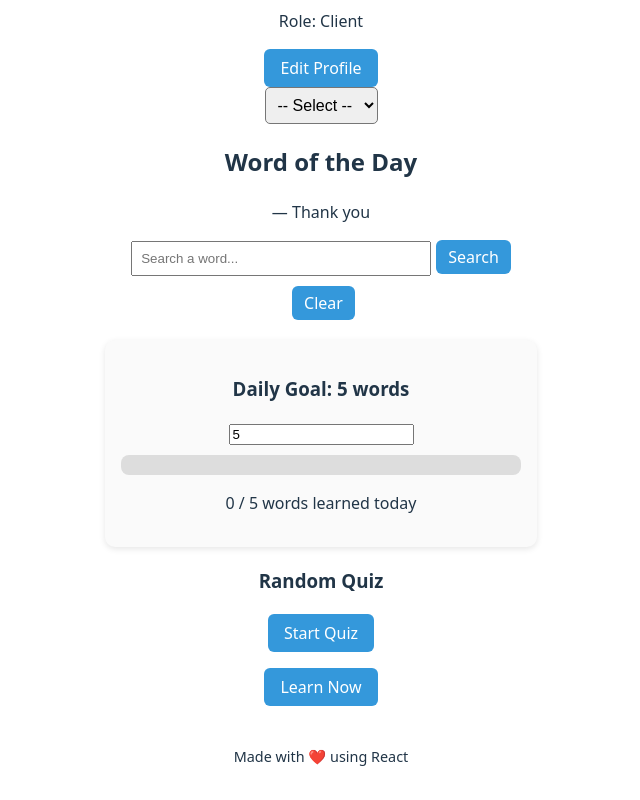
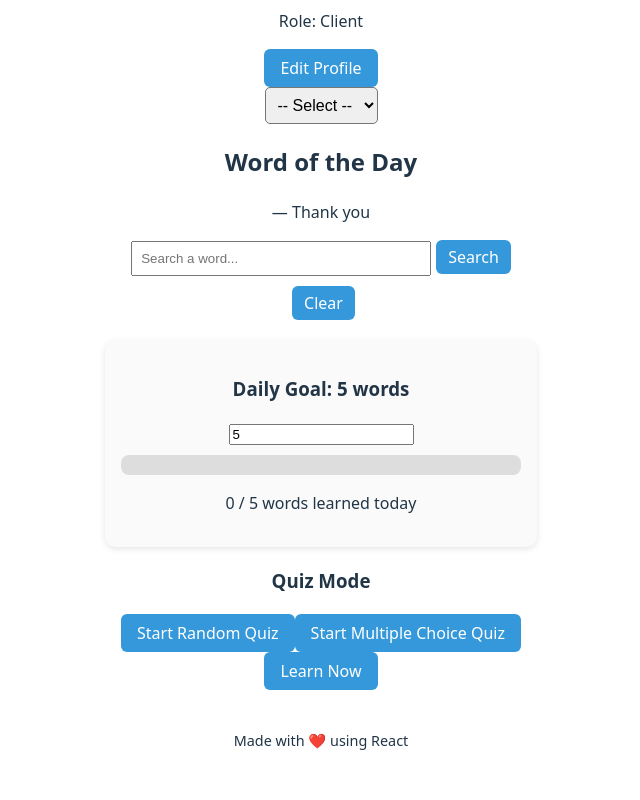
Before and after one commit to junk-value/Lang-Learn, a React (Vite) app in the folder frontend/learn-lang/: page / in a window 1280 px wide. Shown: the part 3498-4298 px from the top of the page, without its empty margins (319-959 px from the left). Built offline with nearby package versions, Linux system fonts and the light colour scheme.

Commit message:
Quiz integrated with QuizMode

```diff
--- a/frontend/learn-lang/src/components/QuizMode.jsx
+++ b/frontend/learn-lang/src/components/QuizMode.jsx
@@ -1,11 +1,13 @@
 import { useState } from "react";
+import Quiz from "./Quiz";
 
 export default function QuizMode({ words }) {
+  const [mode, setMode] = useState(null); // "random" or "mcq"
   const [currentWord, setCurrentWord] = useState(null);
   const [answer, setAnswer] = useState("");
   const [feedback, setFeedback] = useState("");
 
-  const startQuiz = () => {
+  const startRandomQuiz = () => {
     if (words.length === 0) {
       setFeedback("No words to quiz yet!");
       return;
@@ -14,6 +16,7 @@ export default function QuizMode({ words }) {
     setCurrentWord(randomWord);
     setAnswer("");
     setFeedback("");
+    setMode("random");
   };
 
   const checkAnswer = () => {
@@ -27,21 +30,63 @@ export default function QuizMode({ words }) {
 
   return (
     <div className="quiz-mode">
-      <h3>Random Quiz</h3>
-      {!currentWord ? (
-        <button onClick={startQuiz}>Start Quiz</button>
-      ) : (
-        <>
-          <p>Translate: <strong>{currentWord.word}</strong></p>
+      <h3 className="text-xl font-bold mb-4">Quiz Mode</h3>
+
+      {!mode && (
+        <div className="flex gap-4">
+          <button
+            onClick={startRandomQuiz}
+            className="px-4 py-2 bg-blue-600 text-white rounded-md"
+          >
+            Start Random Quiz
+          </button>
+          <button
+            onClick={() => setMode("mcq")}
+            className="px-4 py-2 bg-green-600 text-white rounded-md"
+          >
+            Start Multiple Choice Quiz
+          </button>
+        </div>
+      )}
+
+      {mode === "random" && (
+        <div className="mt-4">
+          <p>
+            Translate: <strong>{currentWord.word}</strong>
+          </p>
           <input
             type="text"
             value={answer}
             onChange={(e) => setAnswer(e.target.value)}
+            className="border rounded p-2 mt-2"
           />
-          <button onClick={checkAnswer}>Check</button>
-        </>
+          <button
+            onClick={checkAnswer}
+            className="ml-2 px-4 py-2 bg-indigo-500 text-white rounded-md"
+          >
+            Check
+          </button>
+          <p className="mt-2">{feedback}</p>
+          <button
+            onClick={() => setMode(null)}
+            className="mt-4 text-sm text-gray-600 underline"
+          >
+            Back to Quiz Menu
+          </button>
+        </div>
       )}
-      <p>{feedback}</p>
+
+      {mode === "mcq" && (
+        <div className="mt-4">
+          <Quiz />
+          <button
+            onClick={() => setMode(null)}
+            className="mt-4 text-sm text-gray-600 underline"
+          >
+            Back to Quiz Menu
+          </button>
+        </div>
+      )}
     </div>
   );
 }
```
